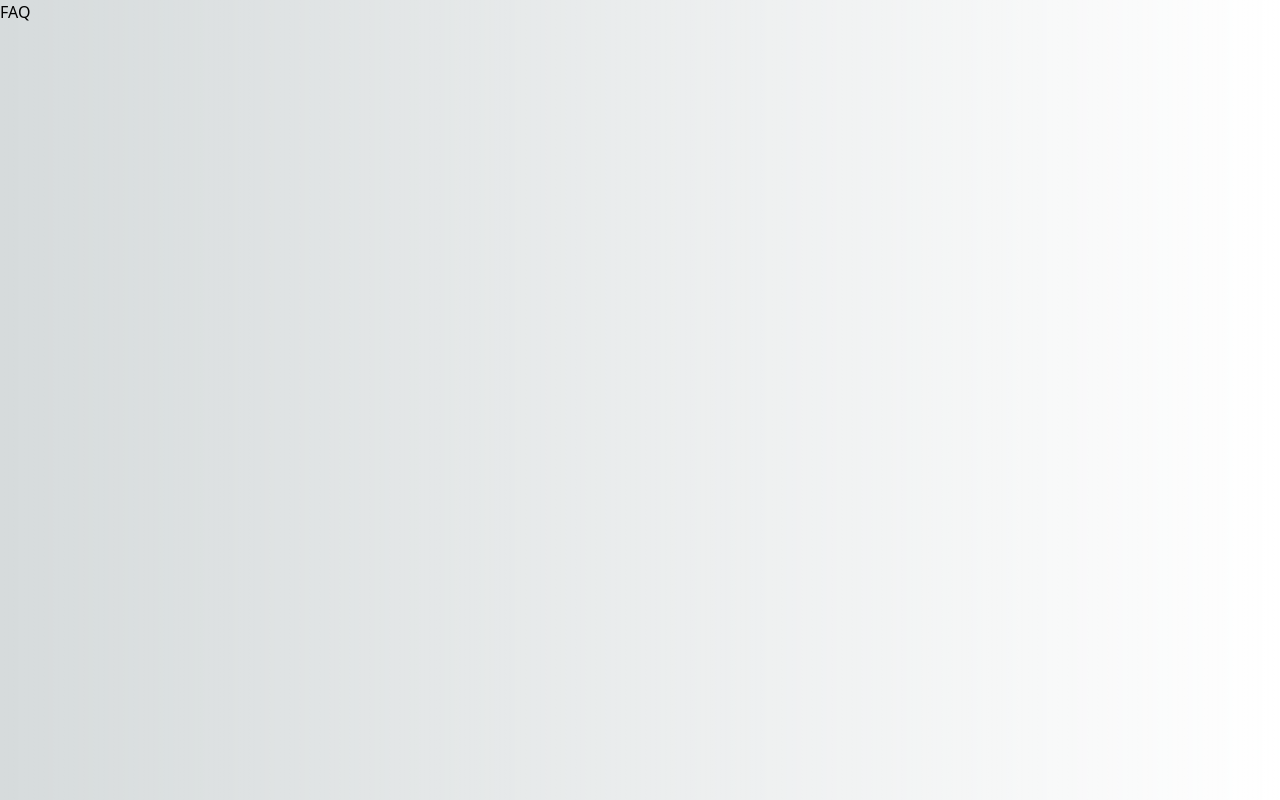
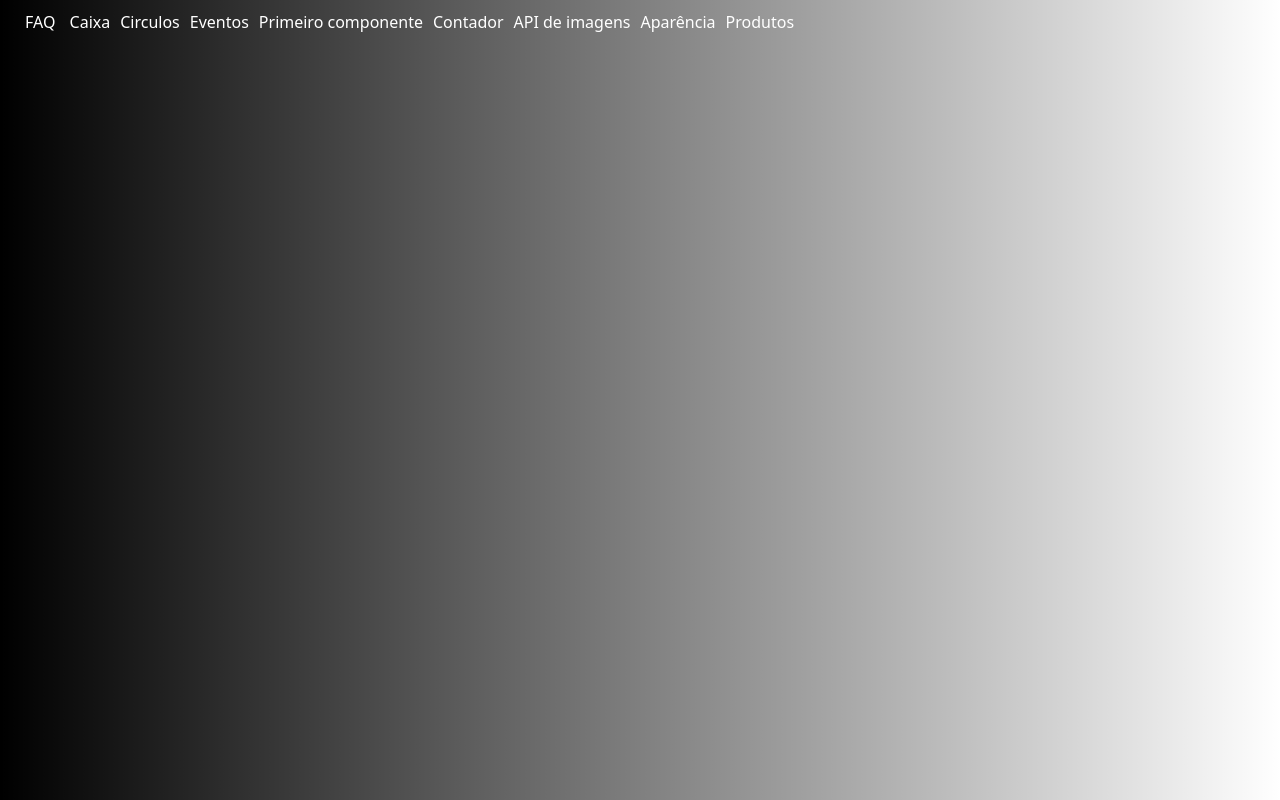
Before and after one commit to dfernan6/dfernan6.github.io, a Next.js app in the folder app-inicial/: page / in a window 1280 px wide. Built offline with nearby package versions, Linux system fonts and the light colour scheme.

Commit message:
Finalizando os links provisórios do app inicial

```diff
--- a/app-inicial/src/pages/index.tsx
+++ b/app-inicial/src/pages/index.tsx
@@ -1,8 +1,18 @@
 export default function Home() {
   return (
-   <div>
+   <div >
     <h1>
-      <a href="https://dfernan6.vercel.app/condicional/faq"> FAQ </a>
+      <a href="https://dfernan6.vercel.app/condicional/faq" > FAQ </a>
+      <a href="https://dfernan6.vercel.app/basicos/caixa">Caixa</a>
+      <a href="https://dfernan6.vercel.app/basicos/circulos">Circulos</a>
+      <a href="https://dfernan6.vercel.app/basicos/eventos">Eventos</a>
+      <a href="https://dfernan6.vercel.app/basicos/primeiro">Primeiro componente</a>
+      <a href="https://dfernan6.vercel.app/hooks/contador">Contador</a>
+      <a href="https://dfernan6.vercel.app/hooks/imagens ">API de imagens</a>
+      <a href="https://dfernan6.vercel.app/layout">Aparência</a>
+      <a href="https://dfernan6.vercel.app/listas/produtos">Produtos</a>
+      <a href="https://dfernan6.vercel.app/listas/basica"></a>
+      <a href="https://dfernan6.vercel.app/starwars"></a>
     </h1>
    </div>
   )
--- a/app-inicial/src/styles/globals.css
+++ b/app-inicial/src/styles/globals.css
@@ -17,11 +17,16 @@
 }
 
 body {
-  color: rgb(var(--foreground-rgb));
-  background: linear-gradient(
-      to right,
-      transparent,
-      rgb(var(--background-end-rgb))
-    )
-    rgb(var(--background-start-rgb));
+    color: rgb(255 255 255);
+    background: linear-gradient(to right, transparent, rgb(var(--background-end-rgb))) rgb(0 0 0);
 }
+
+div {
+  margin: 10px;
+}
+
+a {
+    color: inherit;
+    text-decoration: inherit;
+    margin: 5px;
+}
--- a/app-inicial/tailwind.config.js
+++ b/app-inicial/tailwind.config.js
@@ -1,4 +1,4 @@
-/** @type {import('tailwindcss').Config} */
+/* @type {import('tailwindcss').Config} */
 module.exports = {
   content: [
     './src/pages/**/*.{js,ts,jsx,tsx,mdx}',
```
